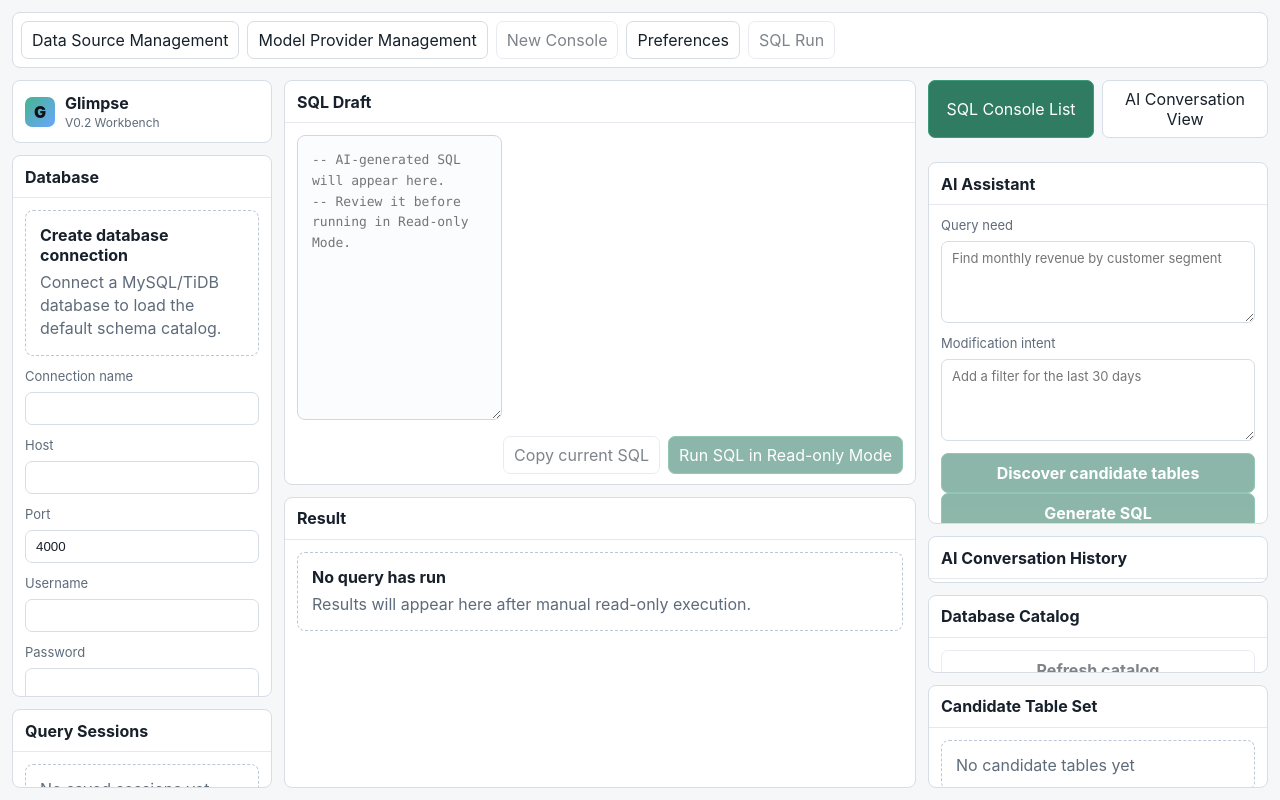
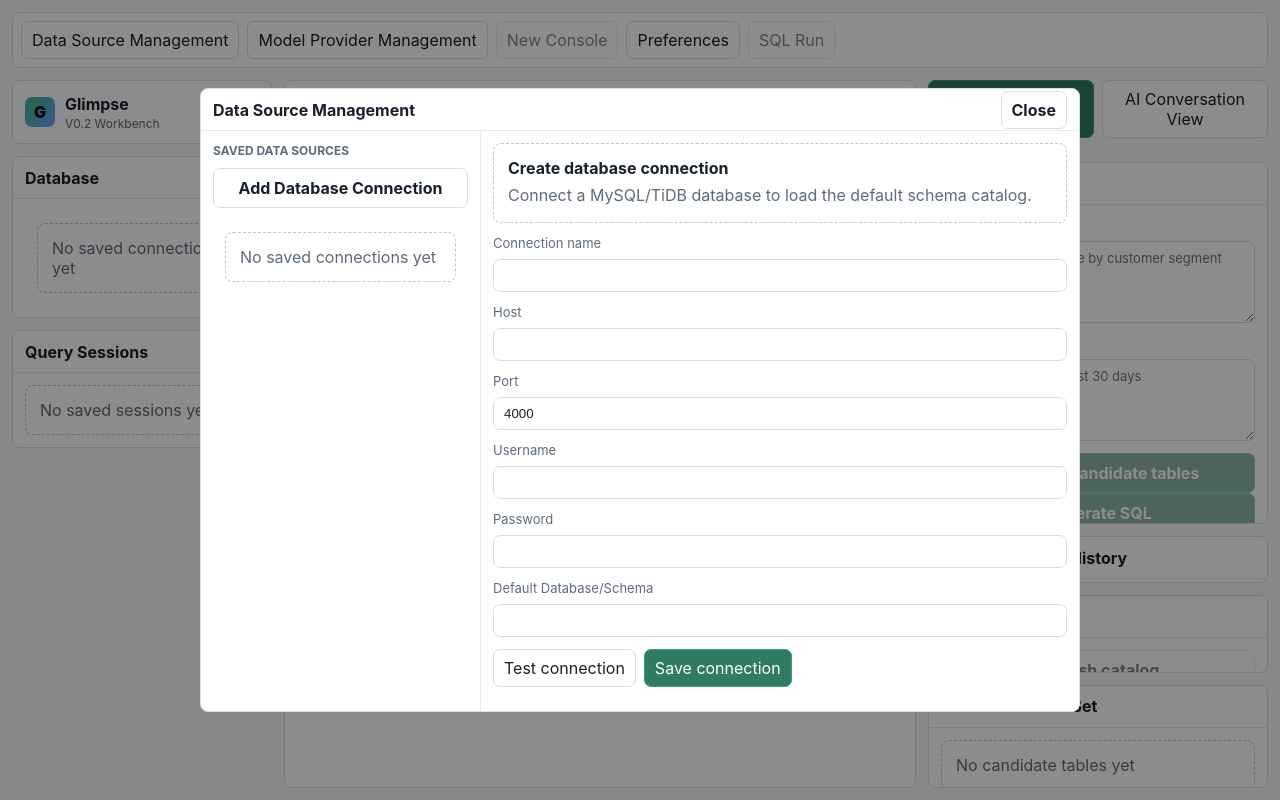
Before and after one commit to sanmusee/glimpse, a React (Vite) app: page / in a window 1280 px wide. Both pictures are taken after a click on the button "Data Source Management". Built offline with nearby package versions, Linux system fonts and the light colour scheme.

Commit message:
实现数据源管理弹窗和连接树
完成 #26：数据源管理弹窗、一级 Database Connection Tree、保存后刷新并选中数据源。

```diff
--- a/src/App.tsx
+++ b/src/App.tsx
@@ -109,7 +109,8 @@ export function App({
   const [hasGeneratedSql, setHasGeneratedSql] = useState(false);
   const [selectedCandidateTableName, setSelectedCandidateTableName] = useState("");
   const [hasSavedApiKey, setHasSavedApiKey] = useState(false);
-  const [activeDialog, setActiveDialog] = useState<"preferences" | null>(null);
+  const [selectedDataSourceId, setSelectedDataSourceId] = useState<string | null>(null);
+  const [activeDialog, setActiveDialog] = useState<"dataSources" | "preferences" | null>(null);
   const userSelectedThemePreference = useRef(false);
 
   useEffect(() => {
@@ -213,12 +214,21 @@ export function App({
   const saveDatabaseConnection = async () => {
     const savedConnection =
       await localPersistence.databaseConnections.saveDatabaseConnection(databaseConnectionForm);
-
-    setDatabaseConnections((currentConnections) => [
-      savedConnection,
-      ...currentConnections.filter((connection) => connection.id !== savedConnection.id),
-    ]);
-    setDatabaseConnectionForm(emptyDatabaseConnectionForm);
+    const refreshedConnections =
+      await localPersistence.databaseConnections.listDatabaseConnections();
+
+    setDatabaseConnections(refreshedConnections);
+    setSelectedDataSourceId(savedConnection.id);
+    setDatabaseConnectionForm({
+      id: savedConnection.id,
+      name: savedConnection.name,
+      host: savedConnection.host,
+      port: savedConnection.port,
+      username: savedConnection.username,
+      passwordSecretId: savedConnection.passwordSecretId,
+      password: "",
+      defaultDatabase: savedConnection.defaultDatabase,
+    });
   };
 
   const testDatabaseConnection = async () => {
@@ -232,6 +242,7 @@ export function App({
   };
 
   const editDatabaseConnection = (connection: DatabaseConnection) => {
+    setSelectedDataSourceId(connection.id);
     setDatabaseConnectionForm({
       id: connection.id,
       name: connection.name,
@@ -242,6 +253,12 @@ export function App({
       password: "",
       defaultDatabase: connection.defaultDatabase,
     });
+  };
+
+  const addDatabaseConnection = () => {
+    setSelectedDataSourceId(null);
+    setDatabaseConnectionForm(emptyDatabaseConnectionForm);
+    setConnectionTestMessage(null);
   };
 
   const deleteDatabaseConnection = async (connection: DatabaseConnection) => {
@@ -869,7 +886,9 @@ export function App({
   return (
     <main aria-label="Glimpse V0.2 workbench" className="app-shell">
       <header className="workbench-toolbar" role="toolbar" aria-label="V0.2 workbench toolbar">
-        <button type="button">Data Source Management</button>
+        <button type="button" onClick={() => setActiveDialog("dataSources")}>
+          Data Source Management
+        </button>
         <button type="button">Model Provider Management</button>
         <button
           type="button"
@@ -897,91 +916,23 @@ export function App({
 
         <section className="panel">
           <div className="panel-title">Database</div>
-          <div className="connection-form" aria-label="Database connection form">
-            <div className="empty-state">
-              <strong>Create database connection</strong>
-              <p>Connect a MySQL/TiDB database to load the default schema catalog.</p>
-            </div>
-            <label className="field">
-              <span>Connection name</span>
-              <input
-                value={databaseConnectionForm.name}
-                onChange={(event) => updateDatabaseConnectionForm("name", event.target.value)}
-              />
-            </label>
-            <label className="field">
-              <span>Host</span>
-              <input
-                value={databaseConnectionForm.host}
-                onChange={(event) => updateDatabaseConnectionForm("host", event.target.value)}
-              />
-            </label>
-            <label className="field">
-              <span>Port</span>
-              <input
-                inputMode="numeric"
-                value={databaseConnectionForm.port}
-                onChange={(event) => updateDatabaseConnectionForm("port", event.target.value)}
-              />
-            </label>
-            <label className="field">
-              <span>Username</span>
-              <input
-                value={databaseConnectionForm.username}
-                onChange={(event) => updateDatabaseConnectionForm("username", event.target.value)}
-              />
-            </label>
-            <label className="field">
-              <span>Password</span>
-              <input
-                type="password"
-                value={databaseConnectionForm.password}
-                onChange={(event) => updateDatabaseConnectionForm("password", event.target.value)}
-              />
-            </label>
-            <label className="field">
-              <span>Default Database/Schema</span>
-              <input
-                value={databaseConnectionForm.defaultDatabase}
-                onChange={(event) =>
-                  updateDatabaseConnectionForm("defaultDatabase", event.target.value)
-                }
-              />
-            </label>
-            <div className="form-actions">
-              <button type="button" onClick={testDatabaseConnection}>
-                Test connection
-              </button>
-              <button className="primary-action" type="button" onClick={saveDatabaseConnection}>
-                Save connection
-              </button>
-            </div>
-            {connectionTestMessage ? (
-              <div className="connection-test-status" role="status">
-                {connectionTestMessage}
-              </div>
-            ) : null}
-            <div className="connection-list" aria-label="Saved database connections">
+          <div className="connection-tree" role="tree" aria-label="Database Connection Tree">
             {databaseConnections.length === 0 ? (
               <div className="placeholder-row">No saved connections yet</div>
             ) : (
               databaseConnections.map((connection) => (
-                  <article className="connection-row" key={connection.id}>
-                    <div>
+                <article className="connection-tree-row" key={connection.id}>
+                  <div
+                    aria-label={`${connection.name} ${connection.defaultDatabase}`}
+                    className="connection-tree-item"
+                    role="treeitem"
+                  >
                     <strong>{connection.name}</strong>
-                      <span>
-                        {connection.host}:{connection.port} / {connection.defaultDatabase}
-                      </span>
-                    </div>
-                    <div className="connection-actions">
-                      <button type="button" onClick={() => editDatabaseConnection(connection)}>
-                        Edit {connection.name}
-                      </button>
+                    <span>{connection.defaultDatabase}</span>
+                  </div>
+                  <div className="connection-tree-actions">
                     <button type="button" onClick={() => openCatalog(connection)}>
                       Open catalog {connection.name}
-                      </button>
-                      <button type="button" onClick={() => deleteDatabaseConnection(connection)}>
-                        Delete {connection.name}
                     </button>
                     <button type="button" onClick={() => createQuerySession(connection)}>
                       New session for {connection.name}
@@ -990,7 +941,6 @@ export function App({
                 </article>
               ))
             )}
-            </div>
           </div>
         </section>
 
@@ -1390,6 +1340,159 @@ export function App({
         </section>
       </section>
 
+      {activeDialog === "dataSources" ? (
+        <div className="dialog-backdrop">
+          <section
+            aria-label="Data Source Management"
+            role="dialog"
+            aria-modal="true"
+            className="dialog data-source-dialog panel"
+          >
+            <div className="panel-title">
+              <span>Data Source Management</span>
+              <button type="button" onClick={() => setActiveDialog(null)}>
+                Close
+              </button>
+            </div>
+            <div className="management-dialog-body">
+              <aside className="management-list-pane">
+                <div className="management-pane-title">Saved data sources</div>
+                <button type="button" className="secondary-button" onClick={addDatabaseConnection}>
+                  Add Database Connection
+                </button>
+                <div className="management-list" role="list" aria-label="Saved data sources">
+                  {databaseConnections.length === 0 ? (
+                    <div className="placeholder-row">No saved connections yet</div>
+                  ) : (
+                    databaseConnections.map((connection) => (
+                      <button
+                        aria-label={`${connection.name} ${connection.defaultDatabase}${
+                          selectedDataSourceId === connection.id ? " selected" : ""
+                        }`}
+                        aria-selected={selectedDataSourceId === connection.id}
+                        className="management-list-item"
+                        key={connection.id}
+                        type="button"
+                        onClick={() => editDatabaseConnection(connection)}
+                      >
+                        <strong>{connection.name}</strong>
+                        <span>
+                          {connection.host}:{connection.port} / {connection.defaultDatabase}
+                        </span>
+                      </button>
+                    ))
+                  )}
+                </div>
+              </aside>
+              <form
+                aria-label="Database connection details"
+                className="connection-form management-form-pane"
+                onSubmit={(event) => {
+                  event.preventDefault();
+                  saveDatabaseConnection();
+                }}
+              >
+                <div className="empty-state">
+                  <strong>
+                    {databaseConnectionForm.id
+                      ? "Edit database connection"
+                      : "Create database connection"}
+                  </strong>
+                  <p>Connect a MySQL/TiDB database to load the default schema catalog.</p>
+                </div>
+                <label className="field">
+                  <span>Connection name</span>
+                  <input
+                    value={databaseConnectionForm.name}
+                    onChange={(event) =>
+                      updateDatabaseConnectionForm("name", event.target.value)
+                    }
+                  />
+                </label>
+                <label className="field">
+                  <span>Host</span>
+                  <input
+                    value={databaseConnectionForm.host}
+                    onChange={(event) =>
+                      updateDatabaseConnectionForm("host", event.target.value)
+                    }
+                  />
+                </label>
+                <label className="field">
+                  <span>Port</span>
+                  <input
+                    inputMode="numeric"
+                    value={databaseConnectionForm.port}
+                    onChange={(event) =>
+                      updateDatabaseConnectionForm("port", event.target.value)
+                    }
+                  />
+                </label>
+                <label className="field">
+                  <span>Username</span>
+                  <input
+                    value={databaseConnectionForm.username}
+                    onChange={(event) =>
+                      updateDatabaseConnectionForm("username", event.target.value)
+                    }
+                  />
+                </label>
+                <label className="field">
+                  <span>Password</span>
+                  <input
+                    type="password"
+                    value={databaseConnectionForm.password}
+                    onChange={(event) =>
+                      updateDatabaseConnectionForm("password", event.target.value)
+                    }
+                  />
+                </label>
+                <label className="field">
+                  <span>Default Database/Schema</span>
+                  <input
+                    value={databaseConnectionForm.defaultDatabase}
+                    onChange={(event) =>
+                      updateDatabaseConnectionForm("defaultDatabase", event.target.value)
+                    }
+                  />
+                </label>
+                <div className="form-actions">
+                  <button type="button" onClick={testDatabaseConnection}>
+                    Test connection
+                  </button>
+                  <button className="primary-action" type="submit">
+                    Save connection
+                  </button>
+                  {databaseConnectionForm.id ? (
+                    <button
+                      type="button"
+                      onClick={() => {
+                        const connection = databaseConnections.find(
+                          (currentConnection) =>
+                            currentConnection.id === databaseConnectionForm.id,
+                        );
+
+                        if (connection) {
+                          deleteDatabaseConnection(connection);
+                          addDatabaseConnection();
+                        }
+                      }}
+                    >
+                      Delete {databaseConnectionForm.name}
+                    </button>
+                  ) : null}
+                </div>
+                {connectionTestMessage ? (
+                  <div className="connection-test-status" role="status">
+                    {connectionTestMessage}
+                  </div>
+                ) : null}
+              </form>
+            </div>
+          </section>
+        </div>
+      ) : null}
+
       {activeDialog === "preferences" ? (
         <div className="dialog-backdrop">
           <section
--- a/src/styles.css
+++ b/src/styles.css
@@ -150,8 +150,67 @@ body {
   overflow: auto;
 }
 
+.data-source-dialog {
+  width: min(880px, 100%);
+}
+
 .dialog .panel-title {
   justify-content: space-between;
+}
+
+.management-dialog-body {
+  display: grid;
+  grid-template-columns: 280px minmax(0, 1fr);
+  min-height: 520px;
+}
+
+.management-list-pane {
+  border-right: 1px solid var(--divider);
+  min-width: 0;
+  overflow: auto;
+}
+
+.management-form-pane {
+  min-width: 0;
+  overflow: auto;
+}
+
+.management-pane-title {
+  color: var(--muted);
+  font-size: 12px;
+  font-weight: 650;
+  padding: 12px 12px 0;
+  text-transform: uppercase;
+}
+
+.management-list {
+  display: grid;
+  gap: 8px;
+  margin: 12px;
+}
+
+.management-list-item {
+  display: grid;
+  gap: 4px;
+  text-align: left;
+}
+
+.management-list-item[aria-selected="true"] {
+  border-color: #3a9a7a;
+  background: rgb(47 124 99 / 0.18);
+}
+
+.management-list-item strong,
+.management-list-item span {
+  display: block;
+  overflow: hidden;
+  text-overflow: ellipsis;
+  white-space: nowrap;
+}
+
+.management-list-item span {
+  color: var(--muted);
+  font-size: 12px;
 }
 
 .brand-bar span {
@@ -289,6 +348,50 @@ button:disabled {
   display: grid;
   gap: 8px;
   margin: 12px;
+}
+
+.connection-tree {
+  display: grid;
+  gap: 6px;
+  margin: 12px;
+}
+
+.connection-tree-row {
+  display: grid;
+  gap: 3px;
+  border: 1px solid var(--panel-border);
+  border-radius: 8px;
+  padding: 8px;
+}
+
+.connection-tree-item {
+  display: grid;
+  gap: 3px;
+  text-align: left;
+}
+
+.connection-tree-actions {
+  display: grid;
+  grid-template-columns: 1fr 1fr;
+  gap: 6px;
+}
+
+.connection-tree-actions button {
+  min-width: 0;
+  padding: 6px 7px;
+}
+
+.connection-tree-item strong,
+.connection-tree-item span {
+  display: block;
+  overflow: hidden;
+  text-overflow: ellipsis;
+  white-space: nowrap;
+}
+
+.connection-tree-item span {
+  color: var(--muted);
+  font-size: 12px;
 }
 
 .connection-row {
```
Also changed, not shown: 1 other file (tests, documents, lock files or other folders). Lines whose indentation alone changed are shown as unchanged.
